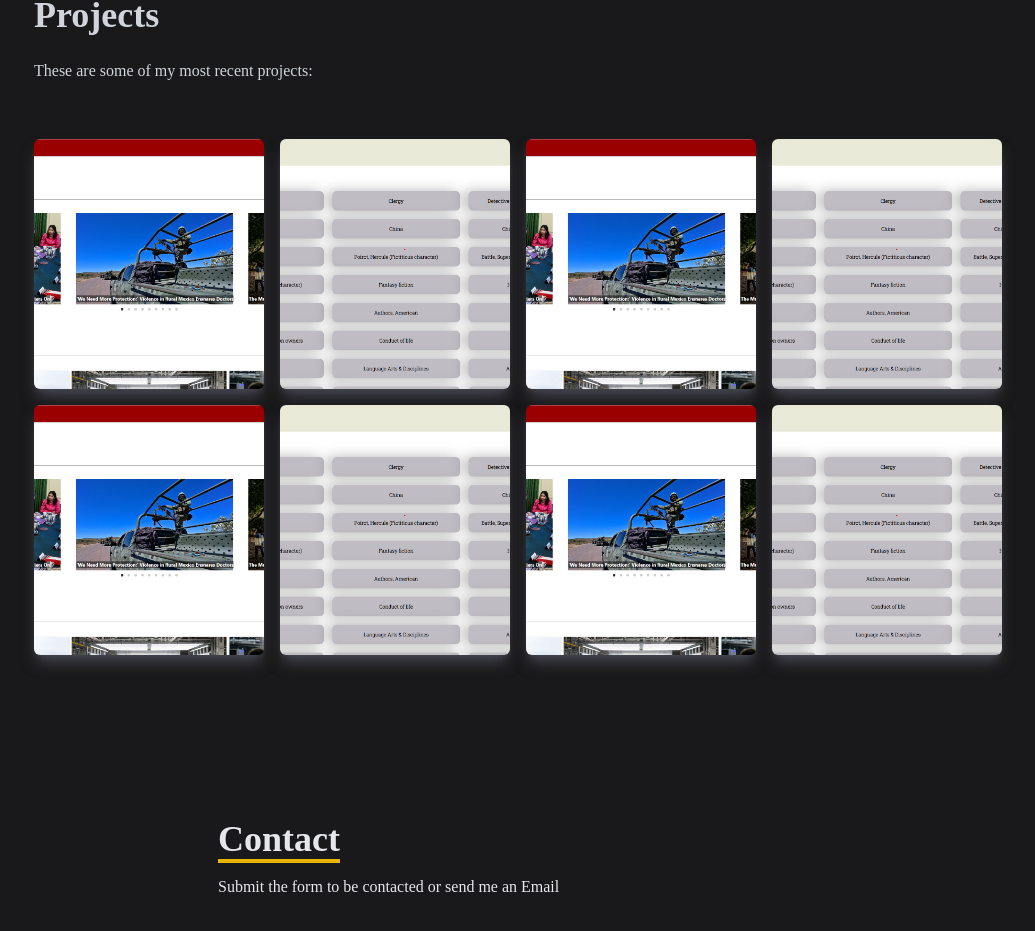
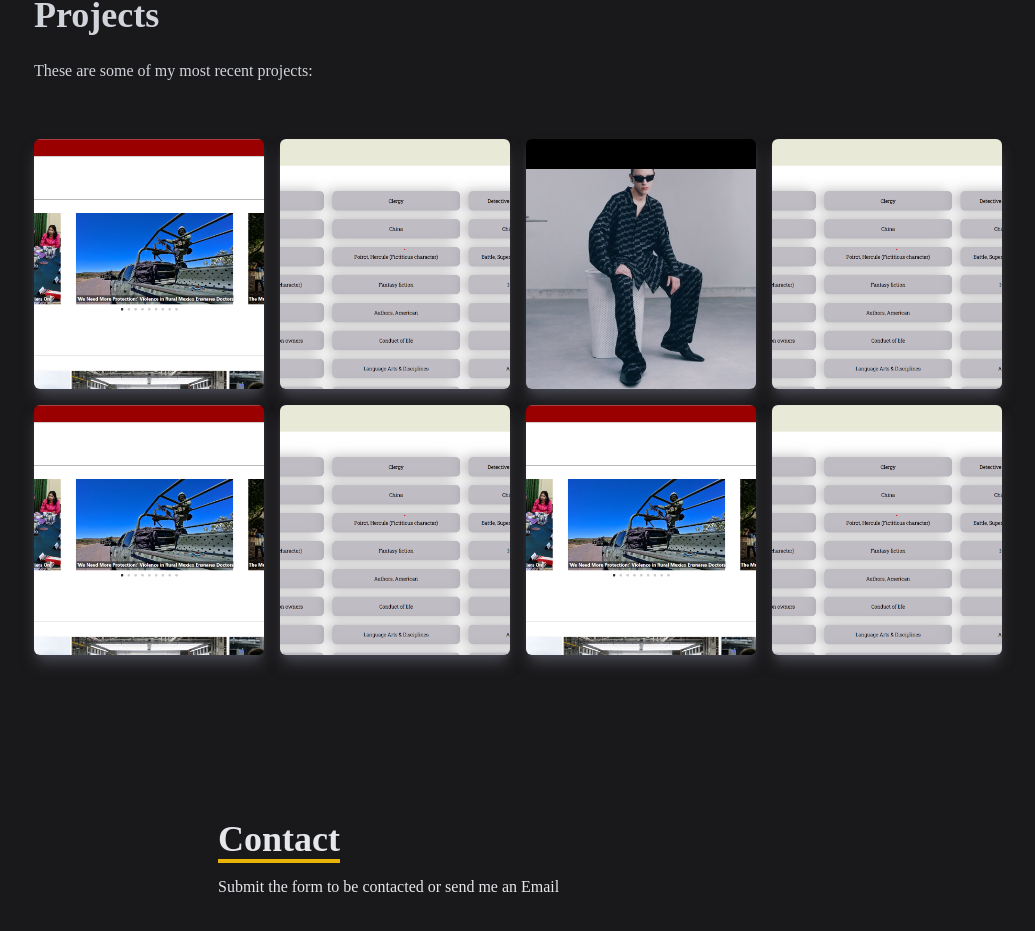
Before and after one commit to andresparraarze/mcchoma, a React (Create React App) app: page / in a window 1280 px wide. Shown: the part 2475-3406 px from the top of the page, without its empty margins (122-1157 px from the left). Built offline with nearby package versions, Linux system fonts and the light colour scheme.

Commit message:
addition project 3

```diff
--- a/src/components/Projects.jsx
+++ b/src/components/Projects.jsx
@@ -1,6 +1,7 @@
 import React from 'react'
 import NewsProject from '../assets/news.png'
 import BookProject from '../assets/book-project.jpeg'
+import Project3 from '../assets/project-3.png'
 
 const Projects = () => {
   return (
@@ -53,16 +54,16 @@ const Projects = () => {
                 </div>
 
                 {/*third project*/}
-                <div style={{backgroundImage: `url(${NewsProject})`}} className='shadow-lg shadow-[#464650] group container rounded-md flex justify-center items-center mx-auto div-content'>
+                <div style={{backgroundImage: `url(${Project3})`}} className='shadow-lg shadow-[#464650] group container rounded-md flex justify-center items-center mx-auto div-content'>
                     <div className='opacity-0 group-hover:opacity-100'>
                         <span className='text-2xl font-bold text-black tracking-wider'>
-                            JavaScript Application
+                            MERN Stack Application
                         </span>
                         <div className='pt-8 text-center '>
-                            <a href="/" target={'blank'}>
+                            <a href="https://damp-earth-50504.herokuapp.com/" target={'blank'}>
                                 <button className='text-center rounded-lg px-3 py-3 m-2 bg-white text-gray-600 font-bold text-lg'>Live Demo</button>
                             </a>
-                            <a href="/" target={'blank'}>
+                            <a href="https://github.com/andresparraarze/project-3.git" target={'blank'}>
                                 <button className='text-center rounded-lg px-3 py-3 m-2 bg-white text-gray-600 font-bold text-lg'>Code</button>
                             </a>
                         </div>
```
Also changed, not shown: src/assets/project-3.png (added).
